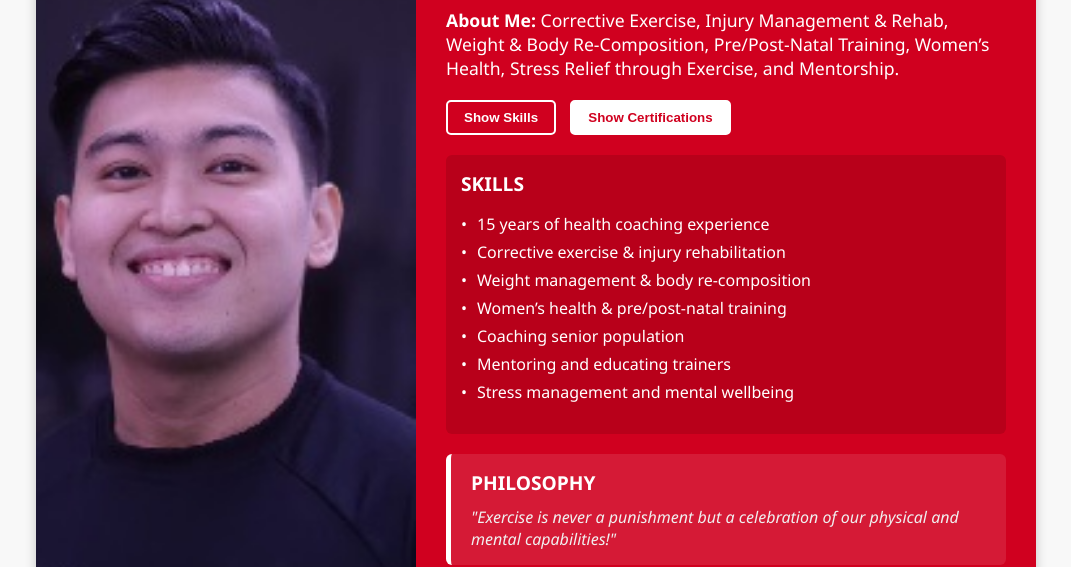
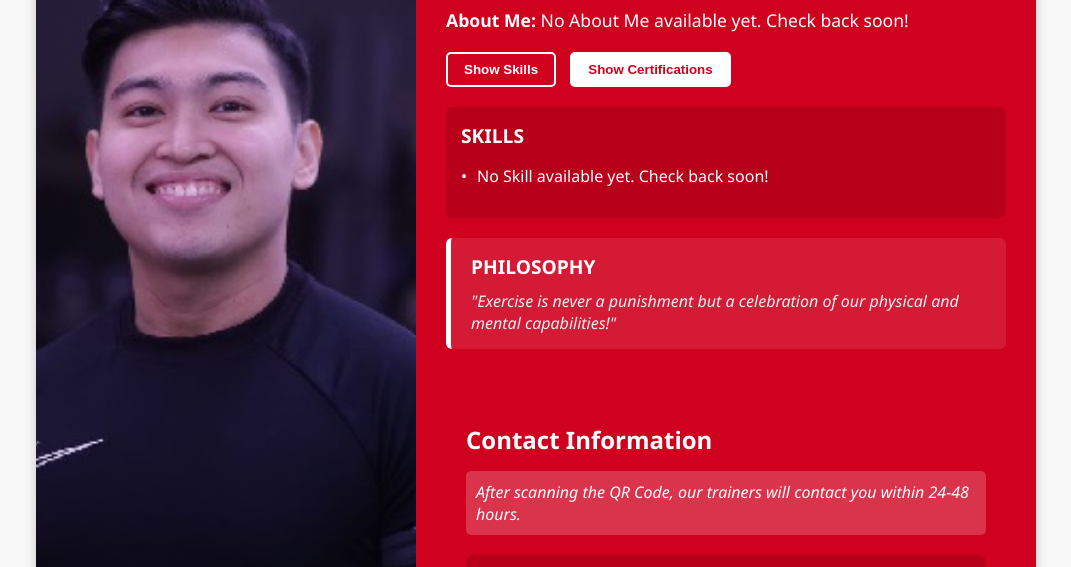
Before and after one commit to JKING1233/MO, a plain HTML site: page Roki.html in a window 1280 px wide. Shown: the part 207-774 px from the top of the page, without its empty margins (104-1175 px from the left). Drawn offline with Linux system fonts and the light colour scheme.

Commit message:
Update Roki.html

```diff
--- a/Roki.html
+++ b/Roki.html
@@ -234,7 +234,7 @@
       <h1>Roki</h1>
       <h2>Coach</h2>
       <div class="interests">
-        <strong>About Me:</strong> Corrective Exercise, Injury Management & Rehab, Weight & Body Re-Composition, Pre/Post-Natal Training, Women’s Health, Stress Relief through Exercise, and Mentorship.
+        <strong>About Me:</strong> No About Me available yet. Check back soon!
       </div>
 
       <div class="section-toggle">
@@ -245,13 +245,7 @@
       <div id="toggle-section" class="section-block">
         <h3 id="toggle-title">Skills</h3>
         <ul id="toggle-content">
-          <li>15 years of health coaching experience</li>
-          <li>Corrective exercise & injury rehabilitation</li>
-          <li>Weight management & body re-composition</li>
-          <li>Women’s health & pre/post-natal training</li>
-          <li>Coaching senior population</li>
-          <li>Mentoring and educating trainers</li>
-          <li>Stress management and mental wellbeing</li>
+          <li>No Skill available yet. Check back soon!</li>
         </ul>
       </div>
 
@@ -288,21 +282,11 @@
   <script src="https://cdn.rawgit.com/davidshimjs/qrcodejs/gh-pages/qrcode.min.js"></script>
   <script>
     const skills = [
-      "15 years of health coaching experience",
-      "Corrective exercise & injury rehabilitation",
-      "Weight management & body re-composition",
-      "Women’s health & pre/post-natal training",
-      "Coaching senior population",
-      "Mentoring and educating trainers",
-      "Stress management and mental wellbeing"
+      "No Skill available yet. Check back soon!",
     ];
 
     const certifications = [
-      "ACE Certified Personal Trainer",
-      "NASM Corrective Exercise Specialist",
-      "Pre/Post-Natal Training Certification",
-      "Functional Movement Screening Certified",
-      "Sports Nutrition Specialist"
+      "No Certification available yet. Check back soon!"
     ];
 
     /* Toggle Logic */
```
